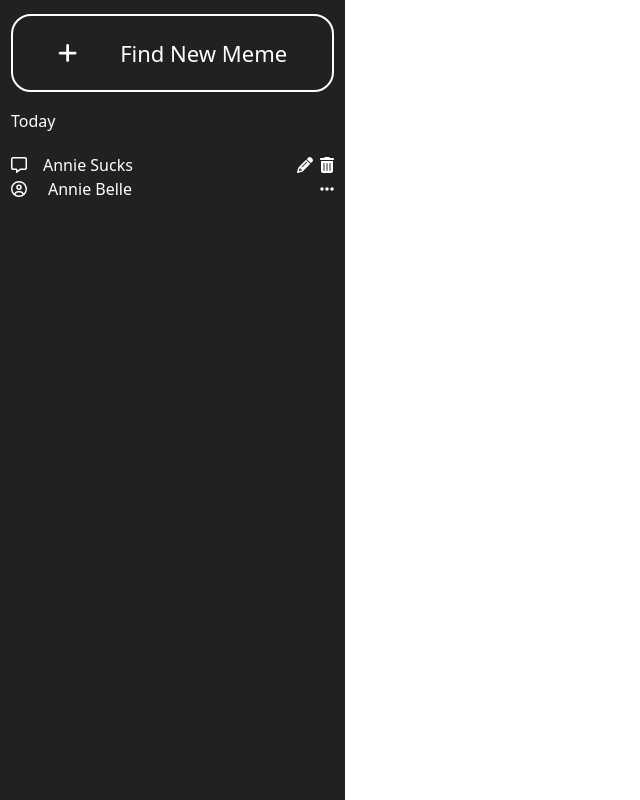
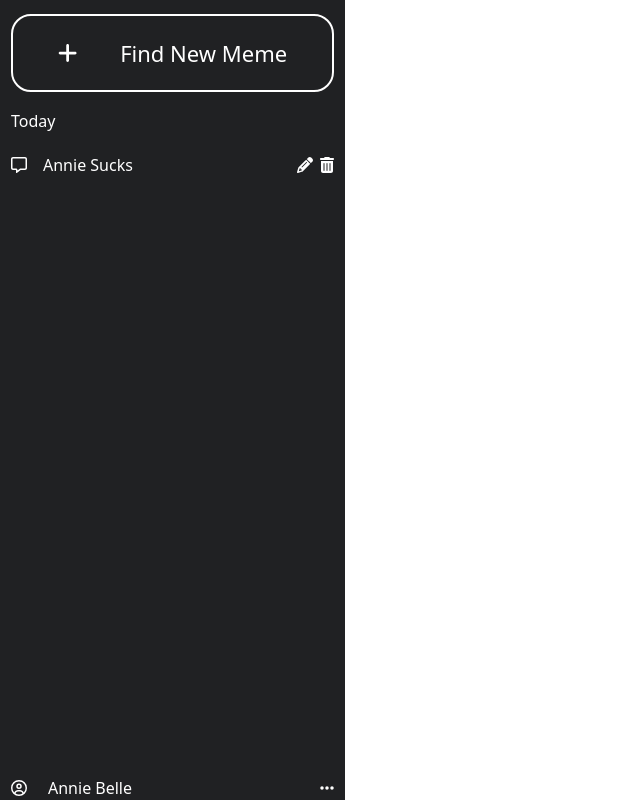
Before and after one commit to antran1245/memegpt, a Next.js app: page / in a window 1280 px wide. Shown: the whole page, without its empty margins (0-640 px from the left). Built offline with nearby package versions, Linux system fonts and the light colour scheme.

Commit message:
done making the sidebar

```diff
--- a/src/components/Sidebar.tsx
+++ b/src/components/Sidebar.tsx
@@ -5,12 +5,13 @@
 export default function Sidebar() {
     return(
         <div className="bg-black h-[100vh] w-[345px] flex justify-center text-white">
-            <div className="mt-[14px]">
-                <button className="rounded-[20px] border-2 text-[22px] h-[78px] w-[323px] flex-auto">
+            <div className="mt-[14px] flex flex-col">
+                <button className="rounded-[20px] border-2 text-[22px] h-[78px] w-[323px] flex-none">
                     <FontAwesomeIcon icon={faPlus} className="mr-[43px]"/>
                     Find New Meme
                 </button>
-                <div className="mt-[17px]">
+                <div className="mt-[17px] flex flex-col flex-auto justify-between">
+                    <div className="flex-none">
                         <p className="mb-[20px]">Today</p>
                         <div className="flex justify-between items-center">
                             <div className="flex items-center">
@@ -20,6 +21,7 @@
                             <div>
                                 <FontAwesomeIcon icon={faPencil} className="mr-[7px]"/>
                                 <FontAwesomeIcon icon={faTrashCan}/>
+                            </div>
                         </div>
                     </div>
                     <div className="flex justify-between items-center">
```
Lines whose indentation alone changed are shown as unchanged.
